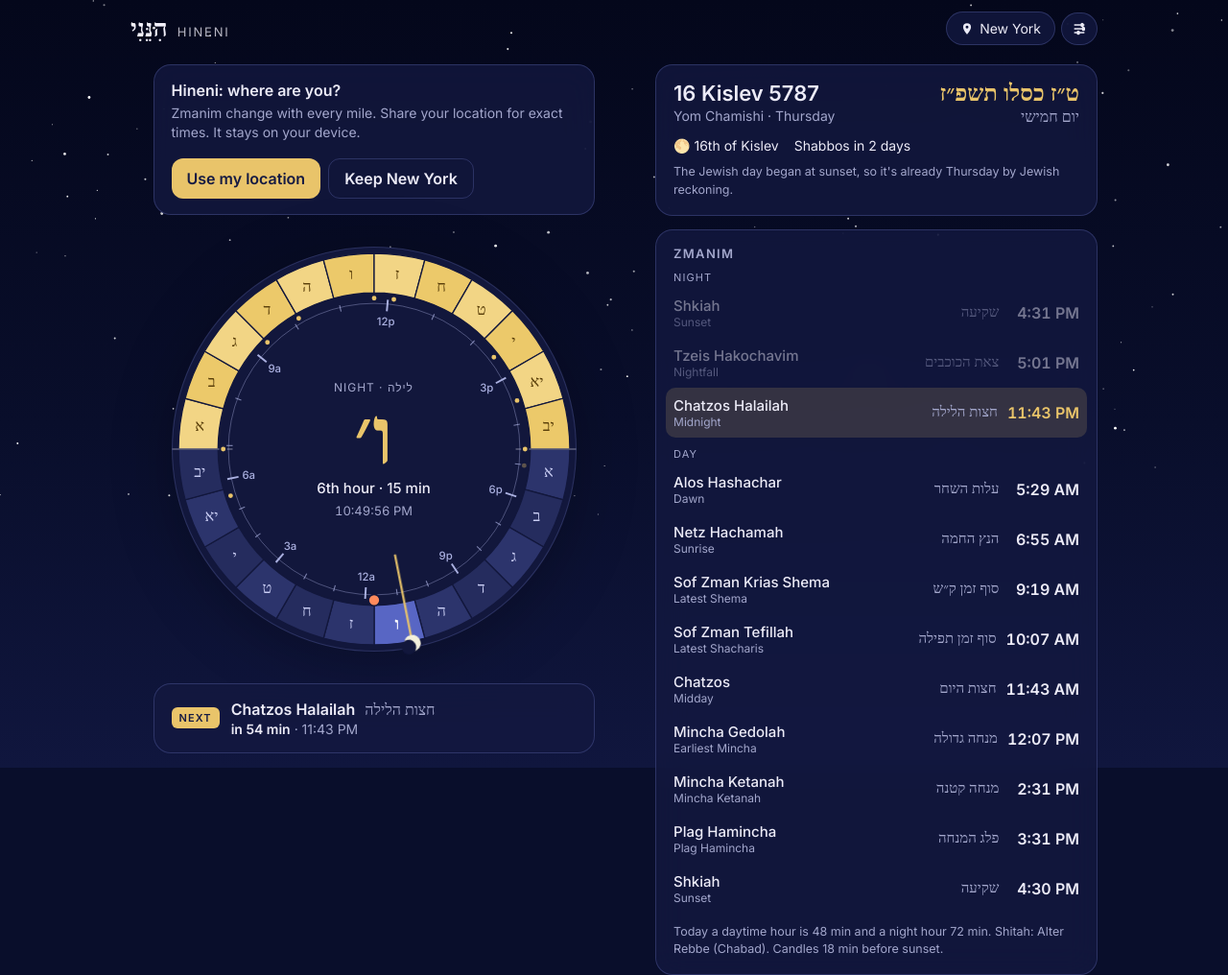
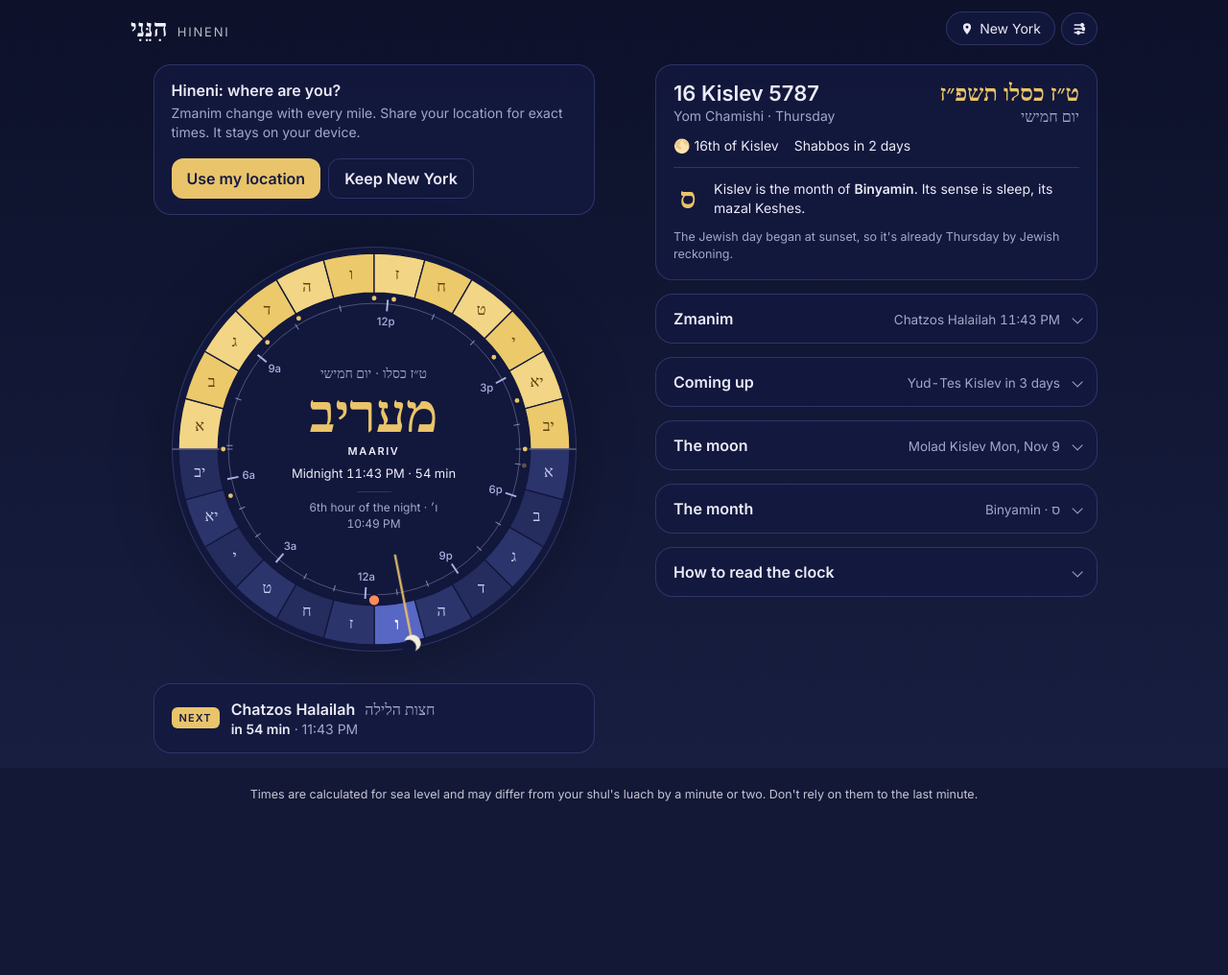
Before and after one commit to Maxatrilion1/Hineni, a plain HTML site: page index.html in a window 1280 px wide. Shown: the top 1016 px of the page at 96% size. After the commit the page ends 861 px from the top, so only its background shows below. Drawn offline with Linux system fonts and the light colour scheme; a web font is replaced by a local one.

Commit message:
Center the clock on orientation in the Jewish day
- Center shows what part of the day it is (Shacharis, Mincha, Maariv...) and until when
- Quieter sky, no stars
- Secondary sections fold away with one-line summaries; month joins the Today card

Co-Authored-By: Claude Opus 5.5 <noreply@anthropic.com>
Claude-Session: https://claude.ai/code/session_01GJZ4V9R2tkAQHi1ZYXL46v

```diff
--- a/css/style.css
+++ b/css/style.css
@@ -7,7 +7,7 @@
   --radius: 18px;
 }
 :root {
-  --sky-top: #05081e; --sky-mid: #0b1232; --sky-low: #151d4a; --sky-ink: #f3f1fb; --stars: 1;
+  --sky-top: #05081e; --sky-mid: #0b1232; --sky-low: #151d4a; --sky-ink: #f3f1fb;
 }
 body.night {
   --bg: #0e1230; --ink: #ecebf7; --muted: #a3a7cc; --card: rgba(20, 25, 64, .78); --solid: #161b43; --line: rgba(120, 130, 210, .28);
@@ -31,7 +31,6 @@ body {
   background: linear-gradient(to bottom, var(--sky-top) 0%, var(--sky-mid) 55%, var(--sky-low) 100%);
   transition: background 2s;
 }
-.stars { position: absolute; inset: 0; opacity: var(--stars); transition: opacity 2s; }
 
 .he { font-family: var(--he); }
 button { font: inherit; color: inherit; }
@@ -92,15 +91,19 @@ button { font: inherit; color: inherit; }
 .hand { transition: transform 1s linear; }
 
 .center {
-  position: absolute; inset: 27%; border-radius: 50%; border: 0; background: transparent; padding: 0;
+  position: absolute; inset: 25%; border-radius: 50%; border: 0; background: transparent; padding: 0;
   display: grid; place-content: center; text-align: center; gap: 2px; cursor: pointer;
 }
 .center > span { display: block; }
 button:focus-visible, .seg:focus-visible, input:focus-visible, select:focus-visible { outline: 2px solid var(--accent); outline-offset: 2px; }
-.c-period { font-size: 12px; letter-spacing: .08em; text-transform: uppercase; color: var(--muted); }
-.c-hour { font-size: clamp(52px, 17vw, 84px); line-height: 1; font-weight: 700; color: var(--accent); }
-.c-label { font-size: 15px; font-weight: 500; }
-.c-civil { font-size: 13px; color: var(--muted); font-variant-numeric: tabular-nums; margin-top: 4px; }
+.c-eyebrow { font-family: var(--he); font-size: clamp(12px, 3.4vw, 14px); color: var(--muted); direction: rtl; }
+.c-window { font-size: clamp(38px, 12vw, 56px); line-height: 1.05; font-weight: 700; color: var(--accent); margin-top: 2px; white-space: nowrap; }
+.c-window.long { font-size: clamp(28px, 8.4vw, 40px); padding-block: 4px; }
+.c-window-en { font-size: 11px; letter-spacing: .14em; text-transform: uppercase; font-weight: 600; }
+.c-detail { font-size: clamp(11.5px, 3.1vw, 13px); margin-top: 6px; max-width: 13.5em; margin-inline: auto; line-height: 1.35; font-variant-numeric: tabular-nums; }
+.c-rule { width: 36px; height: 1px; background: var(--line); margin: 8px auto 6px; }
+.c-hour { font-size: 12px; color: var(--muted); }
+.c-civil { font-size: 12px; color: var(--muted); font-variant-numeric: tabular-nums; }
 
 .next-card {
   width: min(100%, 460px); display: grid; grid-template-columns: auto 1fr; align-items: center;
@@ -222,4 +225,23 @@ button:focus-visible, .seg:focus-visible, input:focus-visible, select:focus-visi
 }
 .cities button small { color: var(--muted); font-size: 11.5px; overflow: hidden; text-overflow: ellipsis; white-space: nowrap; }
 .foot { color: var(--sky-ink); opacity: .8; }
-@media (prefers-reduced-motion: reduce) { .hand, .sky, .stars { transition: none; } }
+@media (prefers-reduced-motion: reduce) { .hand, .sky { transition: none; } }
+
+/* Folding sections */
+.fold { padding: 0; }
+.fold > summary {
+  list-style: none; cursor: pointer; display: flex; align-items: baseline; justify-content: space-between; gap: 12px;
+  padding: 15px 18px;
+}
+.fold > summary::-webkit-details-marker { display: none; }
+.fold > summary::after { content: ''; width: 7px; height: 7px; border-right: 1.5px solid var(--muted); border-bottom: 1.5px solid var(--muted); transform: rotate(45deg) translateY(-3px); flex: none; transition: transform .2s; }
+.fold[open] > summary::after { transform: rotate(-135deg); }
+.fold-title { font-weight: 600; }
+.fold-sum { margin-left: auto; color: var(--muted); font-size: 13.5px; text-align: right; font-variant-numeric: tabular-nums; min-width: 0; overflow: hidden; text-overflow: ellipsis; white-space: nowrap; }
+.fold > :not(summary) { margin-inline: 18px; }
+.fold > :last-child { margin-bottom: 16px; }
+.fold .zmanim { margin-top: 0; }
+.how p { margin-top: 0; }
+
+.month-line { display: grid; grid-template-columns: auto 1fr; gap: 12px; align-items: center; margin-top: 14px; padding-top: 12px; border-top: 1px solid var(--line); font-size: 14px; line-height: 1.45; }
+.ml-letter { font-size: 30px; color: var(--accent); font-weight: 700; line-height: 1; min-width: 1em; text-align: center; }
--- a/index.html
+++ b/index.html
@@ -17,7 +17,7 @@
   <link rel="stylesheet" href="css/style.css">
 </head>
 <body class="night">
-  <div class="sky" aria-hidden="true"><div id="stars" class="stars"></div></div>
+  <div class="sky" aria-hidden="true"></div>
   <main class="app">
     <header class="top">
       <div class="brand"><span class="he" lang="he">הִנֵּנִי</span><span class="brand-en">Hineni</span></div>
@@ -40,9 +40,12 @@
       <div class="dial-wrap">
         <svg id="dial" viewBox="-12 -12 424 424" role="img" aria-label="Jewish clock dial. Tap an hour for details."></svg>
         <button id="centerBtn" class="center" type="button" aria-label="Details for the current hour">
-          <span id="cPeriod" class="c-period"></span>
-          <span id="cHour" class="c-hour he" lang="he"></span>
-          <span id="cHourLabel" class="c-label"></span>
+          <span id="cEyebrow" class="c-eyebrow"></span>
+          <span id="cWindowHe" class="c-window he" lang="he"></span>
+          <span id="cWindowEn" class="c-window-en"></span>
+          <span id="cDetail" class="c-detail"></span>
+          <span class="c-rule"></span>
+          <span id="cHour" class="c-hour"></span>
           <span id="cCivil" class="c-civil"></span>
         </button>
       </div>
@@ -51,20 +54,29 @@
 
     <section class="info">
       <div id="date" class="card date"></div>
-      <div class="card">
-        <h2>Zmanim</h2>
+      <details class="card fold" id="zFold">
+        <summary><span class="fold-title">Zmanim</span><span id="zSum" class="fold-sum"></span></summary>
         <ol id="zmanim" class="zmanim"></ol>
         <p class="fine" id="hourLen"></p>
-      </div>
-      <div id="upcoming" class="card"></div>
-      <div id="moon" class="card"></div>
-      <div id="month" class="card month"></div>
-      <details class="card how">
-        <summary>How to read the clock</summary>
-        <p>The day is divided into 12 hours from sunrise to sunset, and the night into 12 from sunset to sunrise. These are <em>sha'os zmaniyos</em>: they stretch in summer and shrink in winter.</p>
-        <p>The outer ring holds the 24 hours. The day (gold) runs across the top from sunrise on the left to sunset on the right, like the sun across the sky. The night (blue) runs underneath. The Jewish day begins at the right, at sunset.</p>
-        <p>The inner ring is the ordinary clock, bent to fit. Where its hours bunch up, Jewish hours are short; where they spread, Jewish hours are long. The dots are the zmanim.</p>
-        <p>Tap any hour, or the center, to see its times and the planet the Gemara says rules it. The sky behind the clock follows the real sun where you are.</p>
+      </details>
+      <details class="card fold">
+        <summary><span class="fold-title">Coming up</span><span id="upSum" class="fold-sum"></span></summary>
+        <div id="upcoming"></div>
+      </details>
+      <details class="card fold">
+        <summary><span class="fold-title">The moon</span><span id="moonSum" class="fold-sum"></span></summary>
+        <div id="moon"></div>
+      </details>
+      <details class="card fold">
+        <summary><span class="fold-title">The month</span><span id="monthSum" class="fold-sum"></span></summary>
+        <div id="month"></div>
+      </details>
+      <details class="card fold how">
+        <summary><span class="fold-title">How to read the clock</span></summary>
+        <p>A Jewish day begins at sunset. The night is divided into 12 hours, and the day, from sunrise to sunset, into another 12. These are <em>sha'os zmaniyos</em>: each is one twelfth of the daylight or the darkness, so they stretch in summer and shrink in winter.</p>
+        <p>On the dial the day's hours (gold) run across the top, from sunrise on the left to sunset on the right, the way the sun crosses the sky. The night's hours (blue) run underneath. The marker on the rim is where you are now.</p>
+        <p>The thin inner ring is the ordinary clock, bent to fit: where its hours crowd together the Jewish hours are short, and where they spread out the Jewish hours are long. The small dots are the zmanim.</p>
+        <p>The center tells you where you stand: which part of the day it is, what can be davened, and until when. Tap it, or any hour, for that hour's details.</p>
       </details>
     </section>
 
--- a/js/app.js
+++ b/js/app.js
@@ -32,6 +32,33 @@ function until(ms) {
 
 function moonGlyph(day) {
   return ['🌑', '🌒', '🌓', '🌔', '🌕', '🌖', '🌗', '🌘'][Math.round(moonPhase(day) * 8) % 8];
+}
+
+// ---------- Where you stand in the day ----------
+/** The halachic part of the day right now: what it's time for, and until when. */
+function windowAt(now) {
+  const d = jd.day, e = jd.eve, n = jd.night;
+  const W = (he, en, detail, until) => ({ he, en, detail, until });
+  if (now < e.tzeis) return W('בין השמשות', 'Twilight', 'Nightfall', e.tzeis);
+  if (now < n.chatzosL) return W('מעריב', 'Maariv', 'Midnight', n.chatzosL);
+  if (now < d.alos) return W('חצות הלילה', 'After midnight', 'Dawn', d.alos);
+  if (now < d.netz) return W('עלות השחר', 'Dawn', 'Sunrise', d.netz);
+  if (now < d.shema) return W('שחרית', 'Shacharis', 'Shema until', d.shema);
+  if (now < d.tefillah) return W('שחרית', 'Shacharis', 'Shacharis until', d.tefillah);
+  if (now < d.chatzos) return W('יום', 'Morning', 'Midday', d.chatzos);
+  if (now < d.minchaG) return W('חצות היום', 'Midday', 'Mincha from', d.minchaG);
+  const candles = jd.list.find((z) => z.key === 'candles' && z.part === 'day');
+  if (candles && now < candles.t) return W('מנחה', 'Mincha', 'Candle lighting', candles.t);
+  if (now < d.plag) return W('מנחה', 'Mincha', 'Plag Hamincha', d.plag);
+  return W('מנחה', 'Mincha', 'Until sunset', d.shkiah);
+}
+
+function eyebrow() {
+  const { hd, hols, wd } = jd.info;
+  const main = hols.find((h) => ['yt', 'fast', 'chm', 'minor', 'chabad', 'rc'].includes(h.kind));
+  const he = `${gematria(hd.day)} ${hebrewDate(jd.day.date).he.split(' ').slice(1, -1).join(' ')}`;
+  if (wd === 6) return `${he} · שבת קודש`;
+  return main ? `${he} · ${main.he}` : `${he} · ${WEEKDAYS[wd].he}`;
 }
 
 // ---------- Build (once per Jewish day / location change) ----------
@@ -77,7 +104,14 @@ function renderDate(now) {
       <span>${shabbos}</span>
     </div>
     ${omer ? `<div class="omer"><b>Tonight's count: day ${omer} of the Omer</b><span>${omerSefirah(omer).tr} · <span class="he" lang="he">${omerSefirah(omer).he}</span></span></div>` : ''}
+    ${monthLine(hd)}
     ${afterSunset ? `<p class="fine">The Jewish day began at sunset, so it's already ${w.en} by Jewish reckoning.</p>` : ''}`;
+}
+
+function monthLine(hd) {
+  const l = monthLore(hd.month);
+  if (!l) return '';
+  return `<div class="month-line"><span class="ml-letter he" lang="he">${l.letter}</span><span>${hd.month} is the month of <b>${l.tribe}</b>. Its sense is ${l.sense.toLowerCase()}, its mazal ${l.mazal}.</span></div>`;
 }
 
 function renderZmanimList() {
@@ -124,8 +158,8 @@ function renderMoon(now) {
   else kls = `Kiddush Levanah has passed for ${hd.month}`;
   const showNext = hd.day >= 20;
   const mm = showNext ? nxt : cur;
+  $('moonSum').textContent = now >= kl.start && now < kl.end ? 'Kiddush Levanah now' : `Molad ${mm.month} ${fmtDay(mm.utc)}`;
   $('moon').innerHTML = `
-    <h2>The moon</h2>
     <div class="moon-row">
       <div class="moon-big" aria-hidden="true">${moonGlyph(hd.day)}</div>
       <div>
@@ -140,10 +174,9 @@ function renderMoon(now) {
 function renderMonth() {
   const hd = jd.info.hd;
   const l = monthLore(hd.month);
-  if (!l) { $('month').hidden = true; return; }
-  $('month').hidden = false;
+  if (!l) return;
+  $('monthSum').textContent = `${l.tribe} · ${l.letter}`;
   $('month').innerHTML = `
-    <h2>The month of ${hd.month}</h2>
     <dl class="lore">
       <div><dt>Tribe</dt><dd>${l.tribe}</dd></div>
       <div><dt>Mazal</dt><dd>${l.mazal}<small>${l.mazalEn}</small></dd></div>
@@ -168,7 +201,9 @@ function renderUpcoming() {
       items.push({ i, h, inf });
     }
   }
-  $('upcoming').innerHTML = `<h2>Coming up</h2><ul class="upcoming">${items
+  const first = items[0];
+  $('upSum').textContent = first ? `${first.h.name.replace(/ · \d+\w+ light/, '')} ${first.i === 1 ? 'tomorrow' : `in ${first.i} days`}` : '';
+  $('upcoming').innerHTML = `<ul class="upcoming">${items
     .map(({ i, h, inf }) => {
       const civ = new Date(Date.UTC(inf.date.y, inf.date.m - 1, inf.date.d, 12));
       const civTxt = new Intl.DateTimeFormat(undefined, { weekday: 'short', month: 'short', day: 'numeric', timeZone: 'UTC' }).format(civ);
@@ -189,16 +224,21 @@ function tick() {
   const nextKey = next ? next.key + next.part : '';
   updateDial($('dial'), now, jd, h, nextKey);
 
-  const twilight = !h.isDay && jd.eve.tzeis && now < jd.eve.tzeis;
-  $('cPeriod').textContent = h.isDay ? 'Day · יום' : twilight ? 'Twilight' : 'Night · לילה';
-  $('cHour').textContent = gematria(h.hour);
-  $('cHourLabel').textContent = `${ordinal(h.hour)} hour · ${h.minutes} min`;
-  $('cCivil').textContent = new Intl.DateTimeFormat(undefined, { hour: 'numeric', minute: '2-digit', second: '2-digit', timeZone: loc.tz }).format(now);
+  const w = windowAt(now);
+  $('cEyebrow').textContent = eyebrow();
+  $('cWindowHe').textContent = w.he;
+  $('cWindowHe').classList.toggle('long', w.he.length > 6);
+  $('cWindowEn').textContent = w.en;
+  $('cDetail').textContent = `${w.detail} ${fmt(w.until)} · ${until(w.until - now).replace(/^in /, '')}`;
+  $('cHour').textContent = `${ordinal(h.hour)} hour of the ${h.isDay ? 'day' : 'night'} · ${gematria(h.hour)}`;
+  $('cCivil').textContent = new Intl.DateTimeFormat(undefined, { hour: 'numeric', minute: '2-digit', timeZone: loc.tz }).format(now);
+  $('zSum').textContent = next ? `${next.tr} ${fmt(next.t)}` : '';
 
   if (next) {
     $('next').innerHTML = `<span class="next-label">Next</span>
       <span class="next-name">${esc(next.tr)} <span class="he" lang="he">${next.he}</span></span>
       <span class="next-when"><b>${until(next.t - now)}</b> · ${fmt(next.t)}</span>`;
+    $('next').hidden = false;
   }
   document.querySelectorAll('#zmanim .z').forEach((li) => {
     const z = jd.list.find((x) => x.key + x.part === li.dataset.z);
--- a/js/sky.js
+++ b/js/sky.js
@@ -1,18 +1,16 @@
-// A sky behind the page that follows the real sun: night, dawn, day, sunset.
+// A quiet sky behind the page that follows the real sun: night, dawn, day, dusk.
 import { sunAltitude } from './solar.js';
 
 // [altitude, top, middle, horizon]
 const STOPS = [
-  [-90, '#04061a', '#080c28', '#0d1338'],
-  [-18, '#05081e', '#0b1232', '#151d4a'],
-  [-12, '#0a1036', '#1a2160', '#33316f'],
-  [-6, '#18205a', '#45407f', '#a85d7c'],
-  [-2, '#26357a', '#86679f', '#ef976d'],
-  [1, '#365597', '#c88a96', '#ffb067'],
-  [5, '#4f80c6', '#d9b2a0', '#ffd49a'],
-  [12, '#5e9be0', '#a8cdee', '#f2e6cc'],
-  [30, '#4f93e2', '#93c3ef', '#dceaf5'],
-  [90, '#4a8fe0', '#8cbeee', '#d6e8f6'],
+  [-90, '#0c1027', '#111633', '#161c3d'],
+  [-12, '#0f1430', '#161c3d', '#1e2447'],
+  [-6, '#1a2148', '#2c3058', '#5a4a66'],
+  [-1, '#2b3a68', '#5d5a7c', '#b98a78'],
+  [3, '#46679c', '#9a99a8', '#e2bc96'],
+  [10, '#7aa0c8', '#b9c8d6', '#ece3d2'],
+  [30, '#86aed4', '#c4d5e3', '#eef0ee'],
+  [90, '#86aed4', '#c4d5e3', '#eef0ee'],
 ];
 
 const hex = (h) => [1, 3, 5].map((i) => parseInt(h.slice(i, i + 2), 16));
@@ -26,21 +24,7 @@ export function skyAt(alt) {
   const [a0, ...c0] = STOPS[i - 1], [a1, ...c1] = STOPS[i];
   const t = Math.max(0, Math.min(1, (alt - a0) / (a1 - a0)));
   const cols = c0.map((c, k) => mix(hex(c), hex(c1[k]), t));
-  return { cols, light: alt > -3, topDark: lum(cols[0]) < 0.45, stars: Math.max(0, Math.min(1, (-alt - 4) / 8)) };
-}
-
-let starsDrawn = false;
-function drawStars(el) {
-  if (starsDrawn) return;
-  starsDrawn = true;
-  let seed = 7;
-  const rnd = () => ((seed = (seed * 16807) % 2147483647) / 2147483647);
-  const dots = [];
-  for (let i = 0; i < 140; i++) {
-    const x = rnd() * 100, y = rnd() * 70, r = rnd() < 0.1 ? 1.4 : 0.5 + rnd() * 0.6, o = 0.35 + rnd() * 0.65;
-    dots.push(`<circle cx="${x.toFixed(2)}%" cy="${y.toFixed(2)}%" r="${r.toFixed(2)}" fill="#fff" opacity="${o.toFixed(2)}"/>`);
-  }
-  el.innerHTML = `<svg width="100%" height="100%" aria-hidden="true">${dots.join('')}</svg>`;
+  return { cols, light: alt > -3, topDark: lum(cols[0]) < 0.45 };
 }
 
 /** Paint the sky for this moment. */
@@ -52,8 +36,6 @@ export function paintSky(now, loc) {
   root.setProperty('--sky-mid', rgb(s.cols[1]));
   root.setProperty('--sky-low', rgb(s.cols[2]));
   root.setProperty('--sky-ink', s.topDark ? '#f3f1fb' : '#1f2433');
-  root.setProperty('--stars', s.stars.toFixed(2));
-  drawStars(document.getElementById('stars'));
   document.body.classList.toggle('day', s.light);
   document.body.classList.toggle('night', !s.light);
   return alt;
```
Also changed, not shown: 1 other file.
